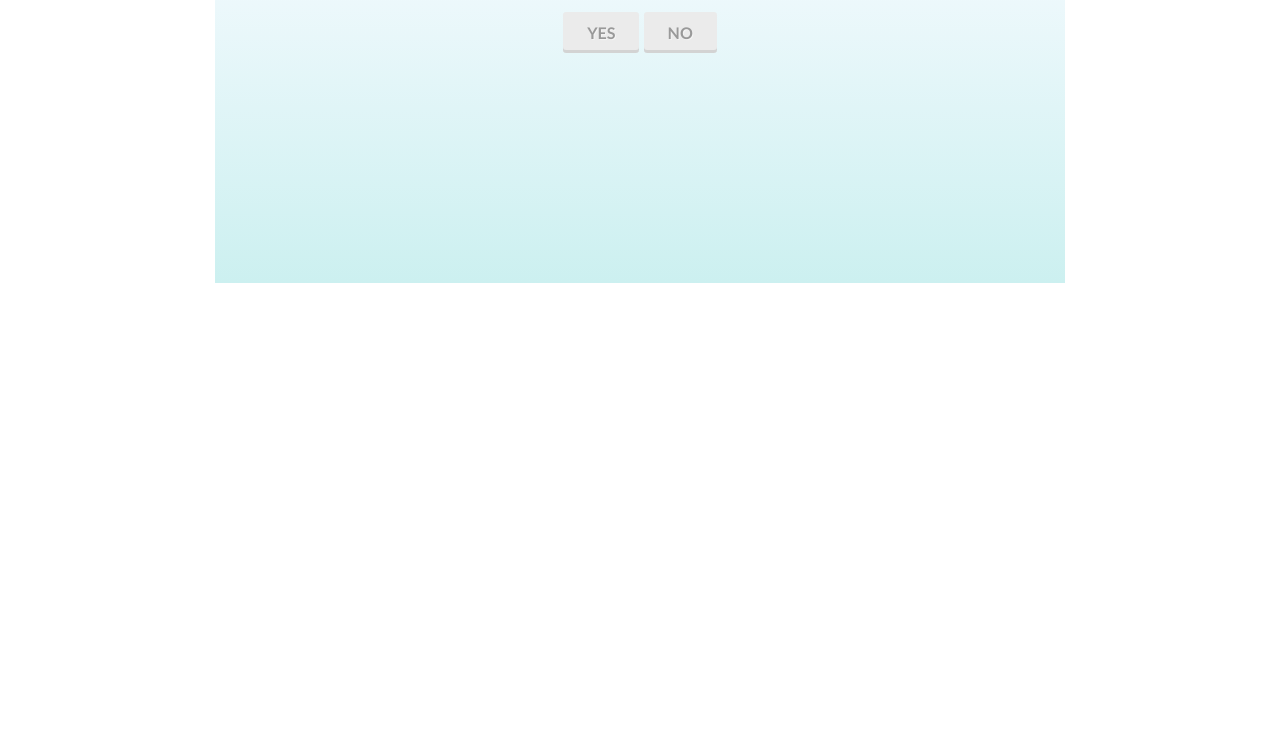
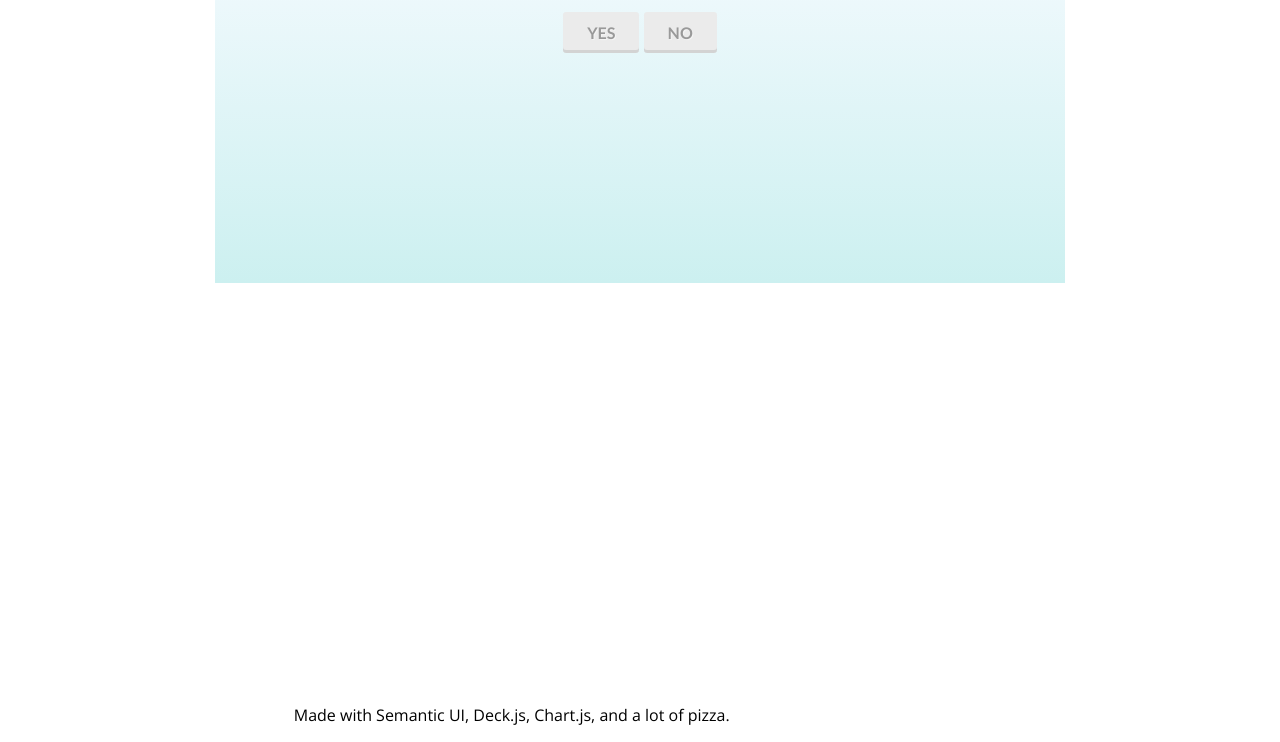
Before and after one commit to skxu/POPQuiz, a plain HTML site: page index.html in a window 1280 px wide. Shown: the part 278-1020 px from the top of the page. Before the commit the page ends 966 px from the top, so only its background shows below. Drawn offline with nearby package versions, Linux system fonts and the light colour scheme.

Commit message:
made with

```diff
--- a/index.html
+++ b/index.html
@@ -291,6 +291,7 @@
 	      		 <div id="winner">
 	      		 </div>
 			     <canvas id="results" width="400" height="400"></canvas>
+			     <p>Made with Semantic UI, Deck.js, Chart.js, and a lot of pizza.</p>
 			     </div>
 				</div>
 
```
